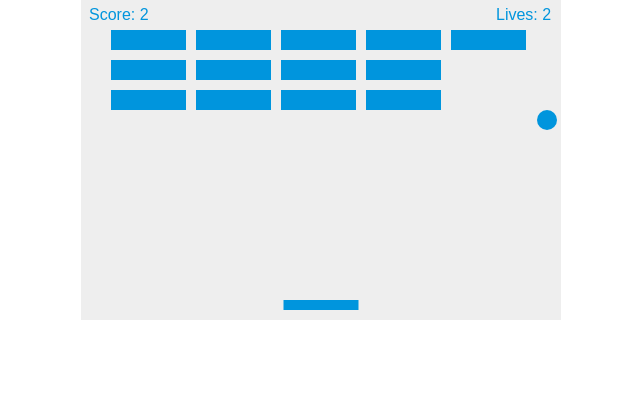
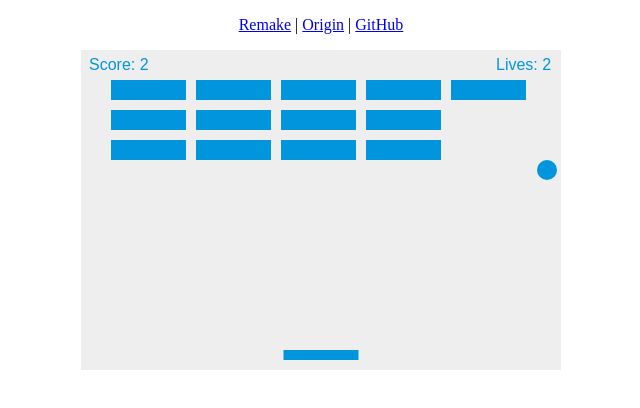
Before and after one commit to Lastor-Chen/breakout_game, a plain HTML site: page index_mdn.html in a window 1280 px wide. Shown: the whole page, without its empty margins (319-959 px from the left). Drawn offline with Linux system fonts and the light colour scheme.

Commit message:
[加入] html 追加 navbar 導引, 編輯 README

```diff
--- a/index_mdn.html
+++ b/index_mdn.html
@@ -5,20 +5,17 @@
   <meta http-equiv="X-UA-Compatible" content="IE=edge">
   <meta name="viewport" content="width=device-width, initial-scale=1.0">
   <title>Gamedev Canvas Workshop</title>
-  <style>
-    * {
-      padding: 0;
-      margin: 0;
-    }
-    canvas {
-      background: #eee;
-      display: block;
-      margin: 0 auto;
-    }
-  </style>
+  <link rel="stylesheet" href="style.css">
 </head>
 <body>
-  <canvas id="myCanvas" width="480" height="320"></canvas>
+  <div class="container">
+    <nav>
+      <a href="index_remake.html">Remake</a> |
+      <a href="index_mdn.html">Origin</a> |
+      <a href="https://github.com/Lastor-Chen/breakout_game">GitHub</a>
+    </nav>
+    <canvas id="myCanvas" width="480" height="320" style="background-color: #eee;"></canvas>
+  </div>
   <script src="main_mdn.js"></script>
 </body>
 </html>
--- /dev/null
+++ b/style.css
@@ -0,0 +1,20 @@
+* {
+  padding: 0;
+  margin: 0;
+}
+
+.container {
+  width: 70%;
+  margin: 0 auto;
+  text-align: center;
+}
+
+nav {
+  padding: 1rem 0;
+}
+
+canvas {
+  background: black;
+  display: block;
+  margin: 0 auto;
+}
```
Also changed, not shown: index_remake.html (+6 -16 lines), 1 other file.
